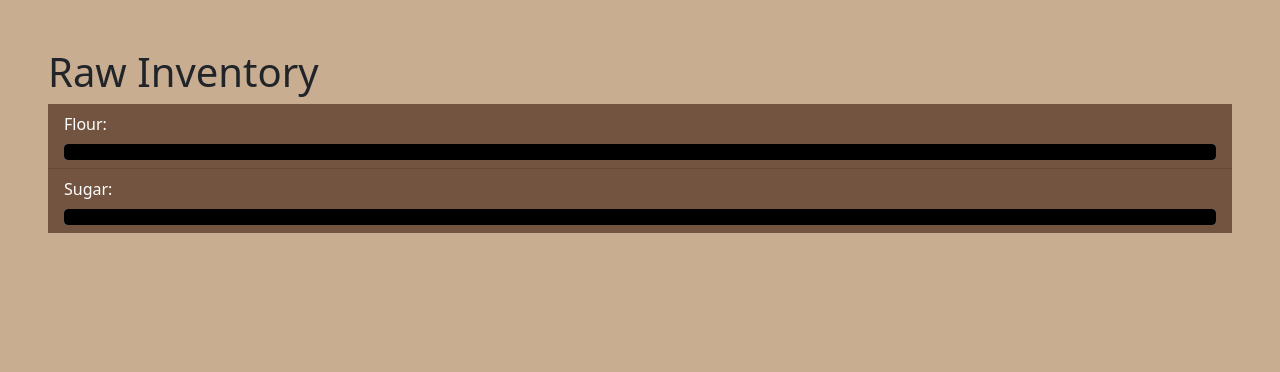
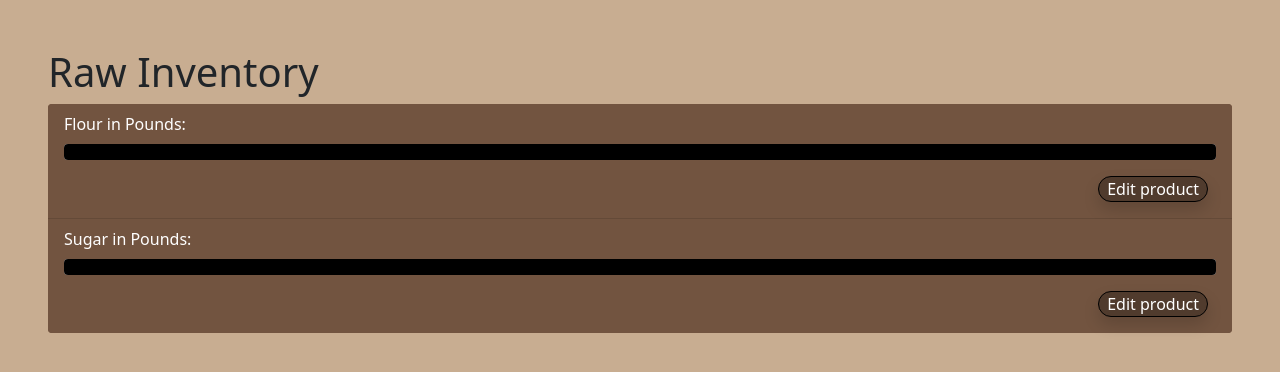
Before and after one commit to TreySchneider95/DoughSystem, a Django app: a page that uses templates/manageDough/manage_raw_inventory.html in a window 1280 px wide. Shown: the part 56-428 px from the top of the page. Run offline with Django 5.2, Linux system fonts and the light colour scheme; a user stored in the database is signed in; data comes from the database, SQL or seed files in the repository; both versions use the stored data as it was after the commit.

Commit message:
added take inventory method from the inventory raw model that needs finalized and started manage raw inventory screen

```diff
--- a/manageDough/models.py
+++ b/manageDough/models.py
@@ -16,16 +16,20 @@
     def __str__(self):
         return f"{self.name}"
 
+    def take_inventory(self, qty, unit):
+        purchase_to_take_from = self.purchases.filter(qty_left__gt = 0).latest('date_purchased')
+
 class Purchase(models.Model):
     date_purchased = models.DateField()
     price = models.FloatField()
     where = models.CharField(max_length=200)
-    product = models.ForeignKey(InventoryRaw, on_delete=models.CASCADE)
+    product = models.ForeignKey(InventoryRaw, on_delete=models.CASCADE, related_name="purchases")
     qty_purchased = models.FloatField()
     qty_left = models.FloatField()
     refrigerated = models.BooleanField()
     unit = models.ForeignKey(Unit, on_delete=models.CASCADE)
     person_who_purchased = models.ForeignKey(User, on_delete=models.CASCADE)
+
 
 class RecipeIngrediant(models.Model):
     recipe = models.ForeignKey('Recipe', on_delete=models.CASCADE)
--- a/templates/manageDough/manage_raw_inventory.html
+++ b/templates/manageDough/manage_raw_inventory.html
@@ -7,13 +7,17 @@
 {% block body %}
 <div class="d-flex justify-content-center flex-column m-5">
     <h1>Raw Inventory</h1>
-    <ul class="second_bg list-group list-group-flush">
+    <ul class="second_bg list-group list-group-flush rounded">
         {% for product in products %}
-            <li class="second_bg list-group-item">{{ product.name }}:
-                <div class="progress mt-2">
+            <li class="second_bg list-group-item">{{ product.name }} in {{ product.unit_used.unit }}s:
+                <div class="progress my-2">
+                    <!-- @ts-ignore -->
                     <div class="progress-bar accent_color_three_dark" role="progressbar" style="width: {{ product.total_percent }}%" aria-valuenow="product.total_left" aria-valuemin="0" aria-valuemax="{{ product.total_purchased }}"></div>
                 </div>
 
+                <div class="d-flex flex-row-reverse">
+                    <button class="btn_bg px-2 py-0 m-2 btn btn-secondary shadow">Edit product</button>
+                </div>
             </li>
 
         {% endfor %}
```
Also changed, not shown: db.sqlite3.
